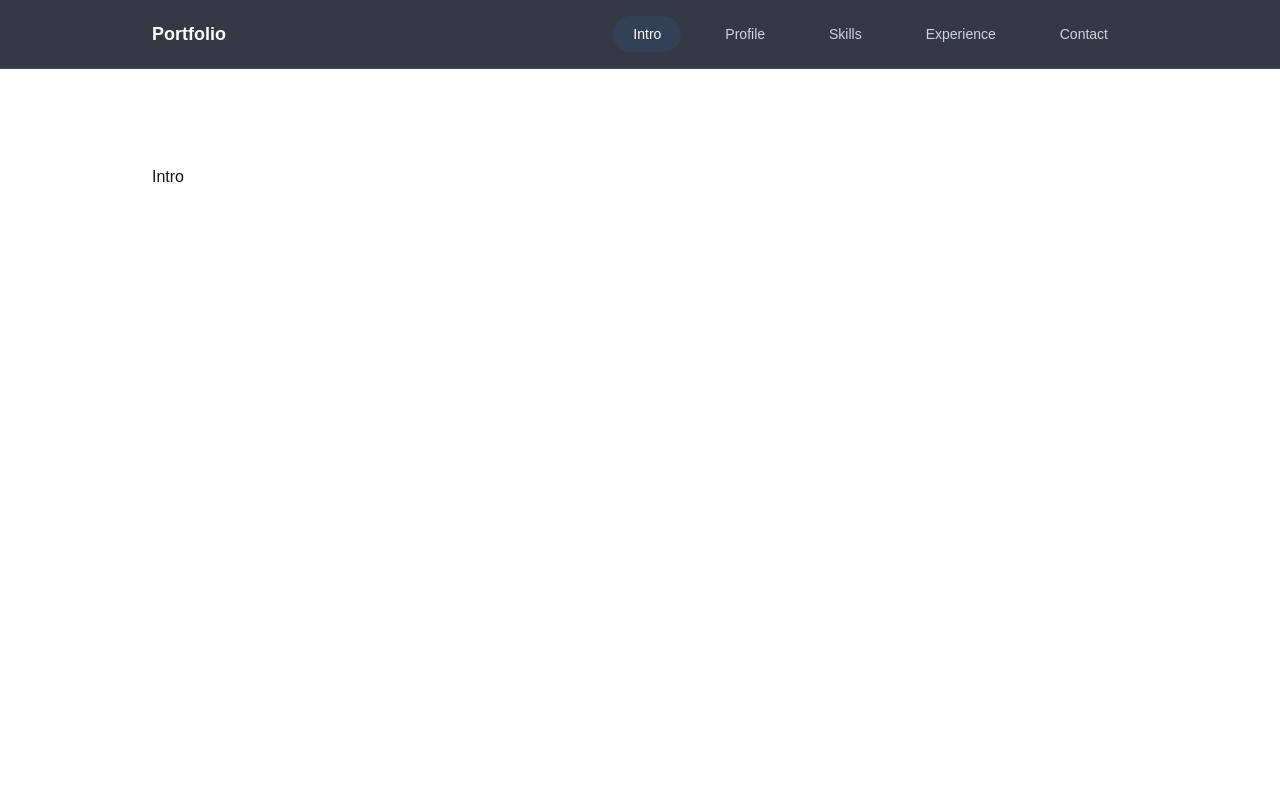
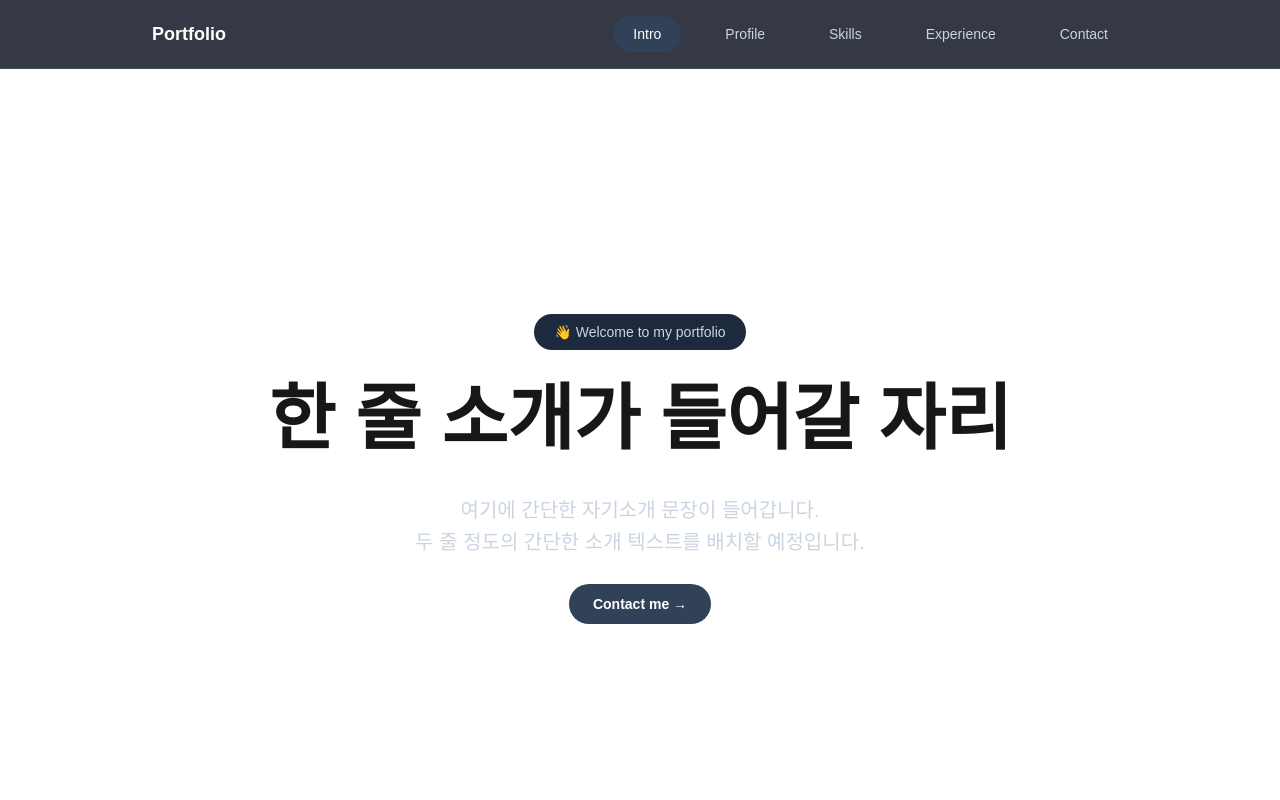
Before and after one commit to eae22/portfolio, a Next.js app: page / in a window 1280 px wide. Shown: the top 800 px of the page. Built offline with nearby package versions, Linux system fonts and the light colour scheme.

Commit message:
✨ feat: Intro section 구현 (#2)

```diff
--- a/src/app/page.tsx
+++ b/src/app/page.tsx
@@ -1,11 +1,13 @@
+import Intro from "@/sections/Intro";
+
 export default function Home() {
   const sectionClassName =
     "mx-auto min-h-screen max-w-5xl scroll-mt-16 px-6 py-24";
 
   return (
     <main>
-      <section id="intro" className={sectionClassName}>
-        <h1>Intro</h1>
+      <section id="intro">
+        <Intro />
       </section>
 
       <section id="profile" className={sectionClassName}>
--- /dev/null
+++ b/src/sections/Intro.tsx
@@ -0,0 +1,27 @@
+export default function Intro() {
+  return (
+    <section
+      id="intro"
+      className="mx-auto flex min-h-screen max-w-5xl scroll-mt-16 flex-col items-center justify-center px-6 text-center"
+    >
+      <div className="mb-6 rounded-full bg-slate-800 px-5 py-2 text-sm text-slate-300">
+        👋 Welcome to my portfolio
+      </div>
+      <h1 className="mb-8 text-5xl font-bold leading-tight md:text-7xl">
+        한 줄 소개가 들어갈 자리
+      </h1>
+      <p className="mb-1 text-lg text-slate-300 md:text-xl">
+        여기에 간단한 자기소개 문장이 들어갑니다.
+      </p>
+      <p className="mb-7 text-lg text-slate-300 md:text-xl">
+        두 줄 정도의 간단한 소개 텍스트를 배치할 예정입니다.
+      </p>
+      <a
+        href="#contact"
+        className="rounded-full bg-slate-700 px-6 py-2.5 text-sm font-semibold text-white transition-colors hover:bg-slate-600"
+      >
+        Contact me →
+      </a>
+    </section>
+  );
+}
```
